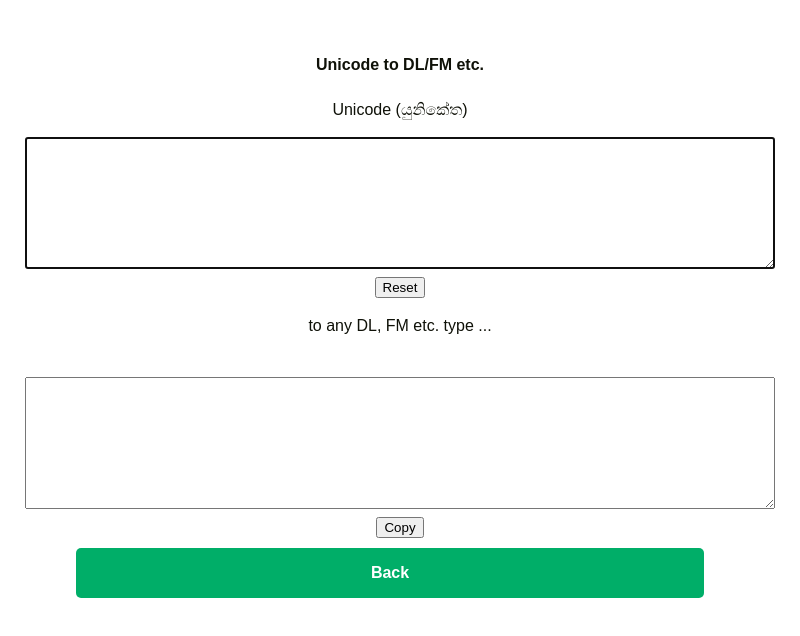
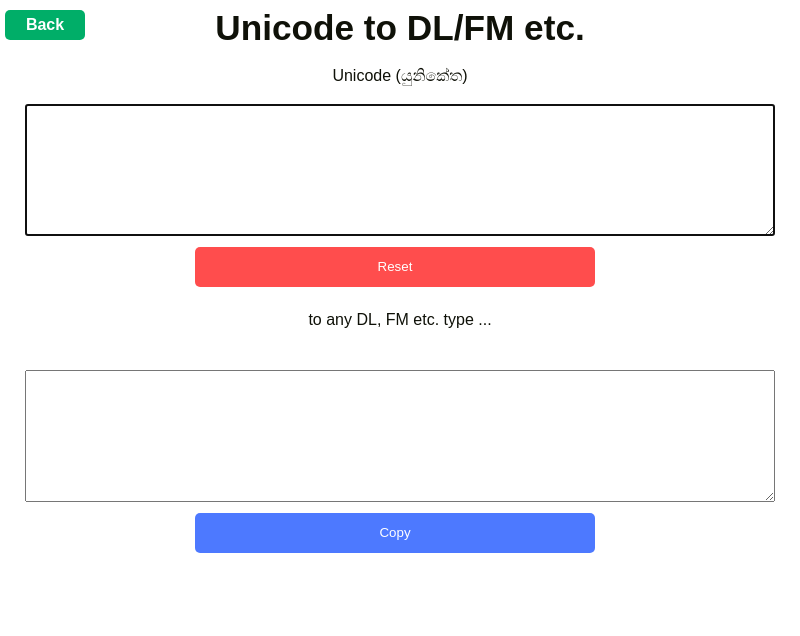
Before and after one commit to sudaraka94/sinhala-rt-converters, an Electron app: page rt-manel.html in a window 800 px wide. Drawn offline with Linux system fonts and the light colour scheme.

Commit message:
fix ui and add styles

```diff
--- a/css/main.css
+++ b/css/main.css
@@ -31,6 +31,29 @@ a.button {
     text-decoration: none;
 }
 
+input.button {
+    width: 50vh;
+    padding: 0;
+    margin: 5px 10px 5px 0;
+    font-weight: 300;
+    text-align: center;
+    line-height: 40px;
+    color: #FFF;
+    border-radius: 5px;
+    transition: all 0.2s;
+    text-decoration: none;
+    border: none;
+}
+
+.btnRed {
+    background: #ff4d4d;
+}
+
+.btnBlue {
+    background: #4d79ff;
+}
+
+
 .btnBlueGreen {
     background: #00AE68;
 }
@@ -40,8 +63,6 @@ a.button {
 }
 
 .container {
-    padding-top: 1em;
-    margin-top: 1em;
     text-align: -webkit-center;
 }
 
--- a/rt-manel.html
+++ b/rt-manel.html
@@ -23,19 +23,23 @@
 
 <body onload="javascript:txtBox.box1.focus()" data-gr-c-s-loaded="true">
     <div class="container">
-            <h4>Unicode to DL/FM etc.</h4>
+            <h1>Unicode to DL/FM etc.</h1>
+            <a style="width:10vw; line-height: 30px; position:absolute;top:0px;left:5px; overflow: hidden;
+            z-index:10;" href="index.html" class="button btnFade btnBlueGreen">Back</a>
+
             <form name="txtBox">
                 <p>Unicode (යුනිකේත)</p>
                 <textarea name="box1" rows="7" style="font-family: Iskoola Pota, Nirmala UI, DinaminaUniWeb, Potha, Malithi Web, Arial Unicode MS;"
                     onselect="startText();" onclick="startText();" onkeyup="startText();" spellcheck="false"></textarea>
-                <input type="reset" value="Reset">
+                <br>
+                <input class="button btnFade btnRed" type="reset" value="Reset">
                 <br>
                 <p>to any DL, FM etc. type ... </p>
                 <br>
                 <textarea style="font-family: FMDerana, FMGemunu, FMAbhaya, DL-Araliya\." name="box2" id="manel-output" rows="7"></textarea>
-                <input onclick="copyit()" type="button" value="Copy">
+                <br>
+                <input  class="button btnFade btnBlue" onclick="copyit()" type="button" value="Copy">
             </form>
-            <a href="index.html" class="button btnFade btnBlueGreen">Back</a>
     </div>
     <script src="js/unicode_manel.js"></script>
 </body>
```
Also changed, not shown: index.html (+1 -0 lines), rt-unicode.html (+6 -3 lines).
